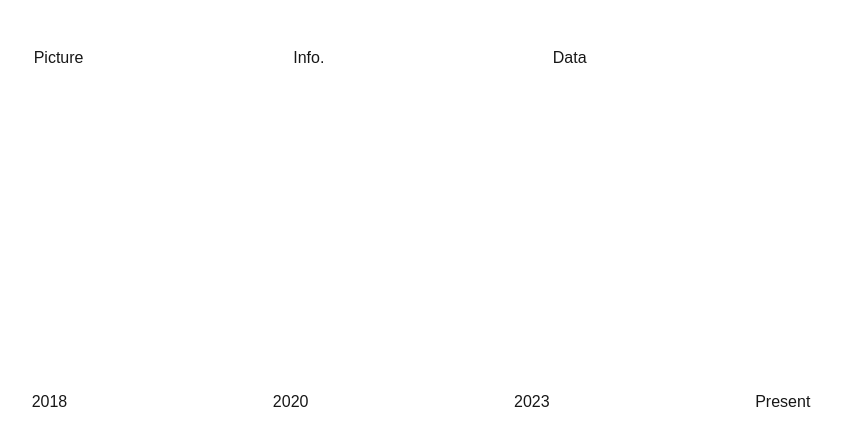
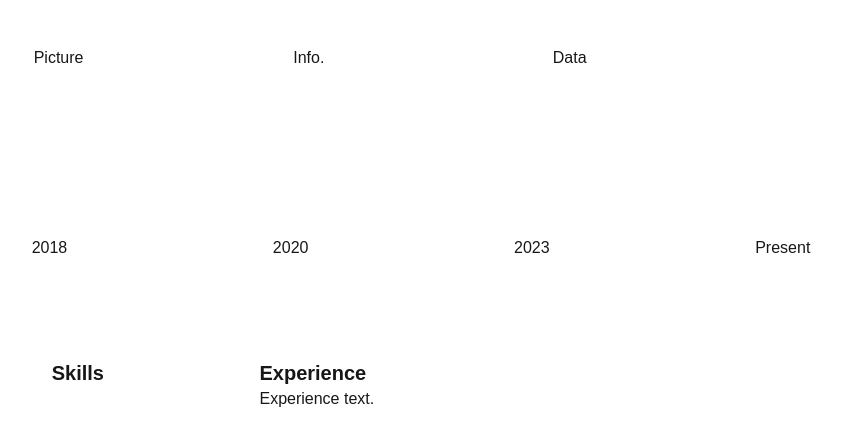
Before and after one commit to nobody-but-me/resume, a Next.js app: page / in a window 1280 px wide. Shown: the top 446 px of the page, without its empty margins (219-1061 px from the left). Built offline with nearby package versions, Linux system fonts and the light colour scheme.

Commit message:
Experience and skills panel moc.

```diff
--- a/app/page.tsx
+++ b/app/page.tsx
@@ -28,13 +28,31 @@ function Timeline() {
   );
 }
 
+function Experience() {
+  return (
+    <section className="w-full h-full p-5 flex flex-row justify-center border-2 border-solid border-white rounded-sm">
+      <section className="w-1/3 h-full p-5"> {/* Filters */}
+        <span className="text-xl font-bold">Skills</span>
+      </section>
+      <div className="w-[1px] border-1 border-solid border-white mr-1 ml-1 p-o"></div>
+      <section className="w-full h-full p-5"> {/* Experience Panel */}
+        <span className="text-xl font-bold">Experience</span>
+	<p>
+	  Experience text.
+	</p>
+      </section>
+    </section>
+  );
+}
+
 export default function Home() {
   return (
     <>
-      <div className="w-full h-screen p-5 flex flex-row justify-center">
+      <div className="w-full p-5 flex flex-row justify-center">
         <main className="w-2/3 border-2 border-solid border-white flex flex-col">
 	  <Header />
 	  <Timeline />
+	  <Experience />
         </main>
       </div>
     </>
```
